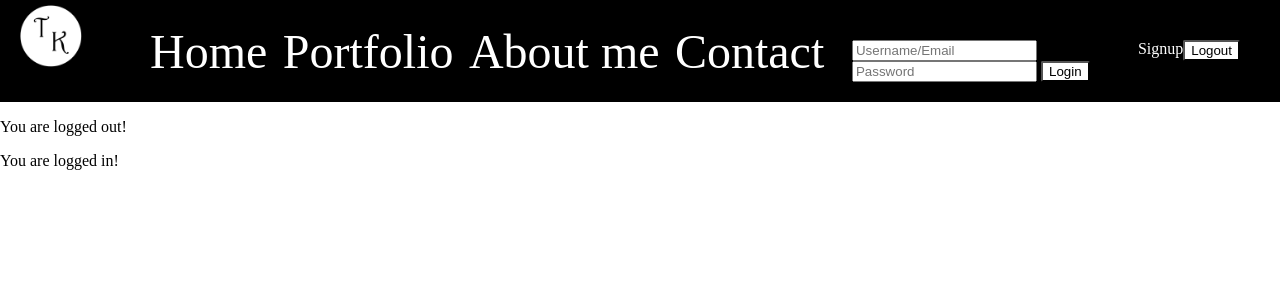
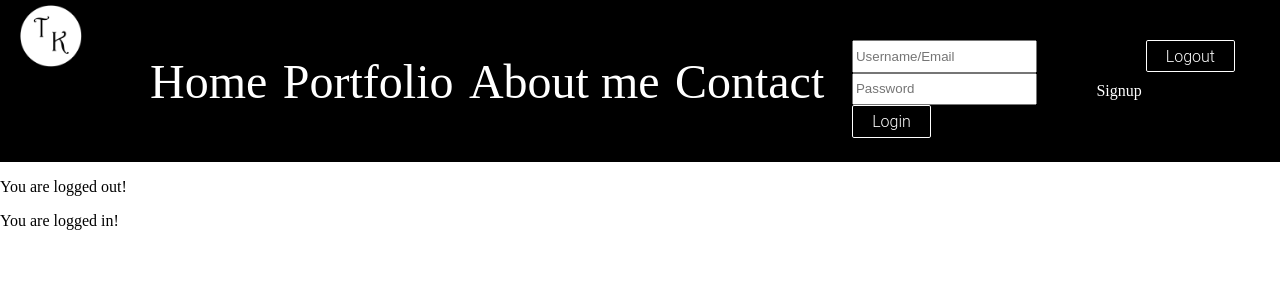
Before and after one commit to Tobik1610/html, a PHP site: page / in a window 1280 px wide. Shown: the top 300 px of the page. Run offline with PHP 8.4, Linux system fonts and the light colour scheme.

Commit message:
Header update

```diff
--- a/header.php
+++ b/header.php
@@ -24,11 +24,11 @@
           <form action="includes/login.inc.php" method="post">
             <input class="input-login" type="text" name="mailuid" placeholder="Username/Email">
             <input class="input-login" type="password" name="pwd" placeholder="Password">
-            <button class="btn-login" type="submit" name="login-submit">Login</button>
+            <a href="includes/login.inc.php" class="btn-login">Login</a>
           </form>
           <a class="signup" href="signup.php">Signup</a>
           <form action="includes/logout.inc.php" method="post">
-            <button class="btn-login" type="submit" name="logout-submit">Logout</button>
+            <a href="includes/logout.inc.php" class="btn-login">Logout</a>
           </form>
         </div>
       </nav>
--- a/style.css
+++ b/style.css
@@ -1,8 +1,9 @@
 .header {
   background-color: red;
+  display: flex;
 }
 
-.nav{
+.nav {
   background-color: black;
   display: inline-grid;
   grid-template-columns: 8% 57% 35%;
@@ -28,8 +29,8 @@
   grid-template-rows: auto;
   justify-content: space-around;
   align-content: center;
-  /* display: flex; */
   list-style: none;
+  resize: both;
 }
 
 .login {
@@ -41,28 +42,45 @@
   padding-right: 20px
 }
 
-.nav-item{
-  font-size: 300%;
+.nav-item {
+  font-size: 3em;
   font-family: "Bauhaus 93";
   color: white;
   text-decoration-line: none;
 }
 
-.signup{
+.signup {
   color: white;
   text-decoration-line: none;
+  align-self: center;
+  margin: 1%;
 }
 
-.btn-login{
-  background-color: white;
-  color: black;
-  border-radius: 2px;
+.btn-login {
+  display: inline-block;
+  padding: 0.35em 1.2em;
+  border: 0.1em solid #FFFFFF;
+  margin: 0 0.3em 0.3em 0;
+  border-radius: 0.12em;
+  box-sizing: border-box;
+  text-decoration: none;
+  font-family: 'Roboto', sans-serif;
+  font-weight: 300;
+  color: #FFFFFF;
+  text-align: center;
+  transition: all 0.2s;
 }
 
-.input-login{
+.btn-login:hover {
+  color: #000000;
+  background-color: #FFFFFF;
 }
 
-body{
+.input-login {
+  height: 2em;
+}
+
+body {
   display: grid;
   margin: 0px;
 }
```
